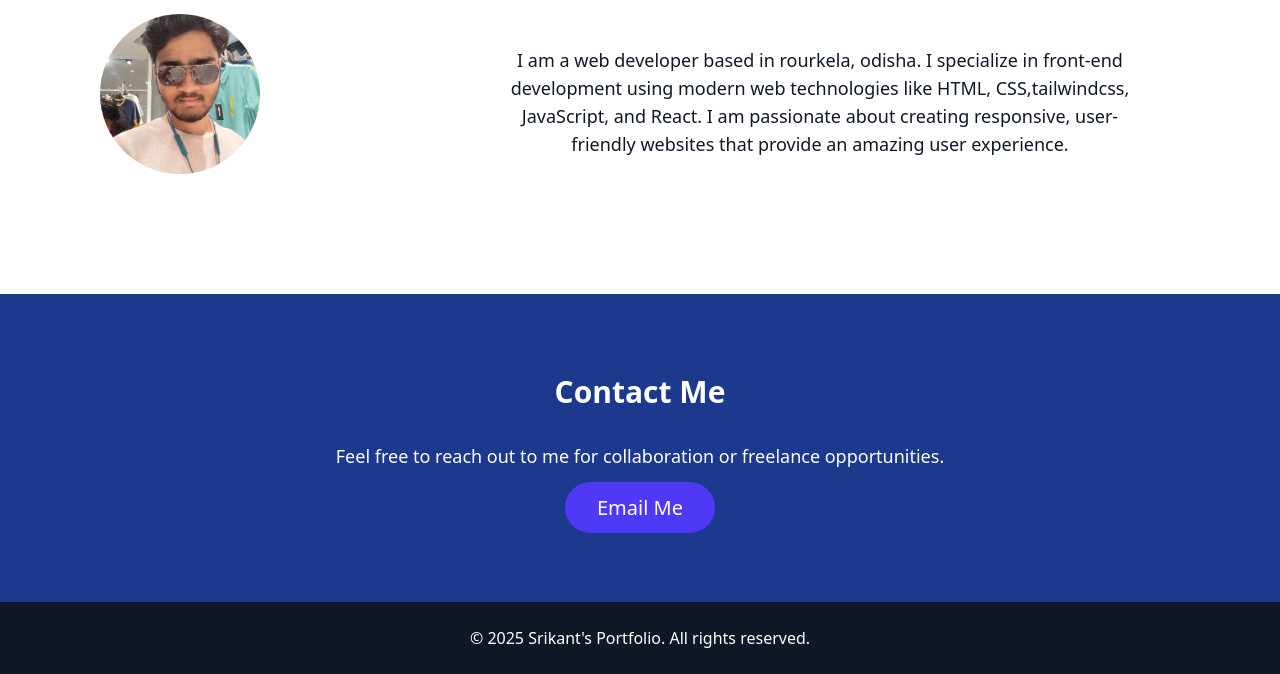
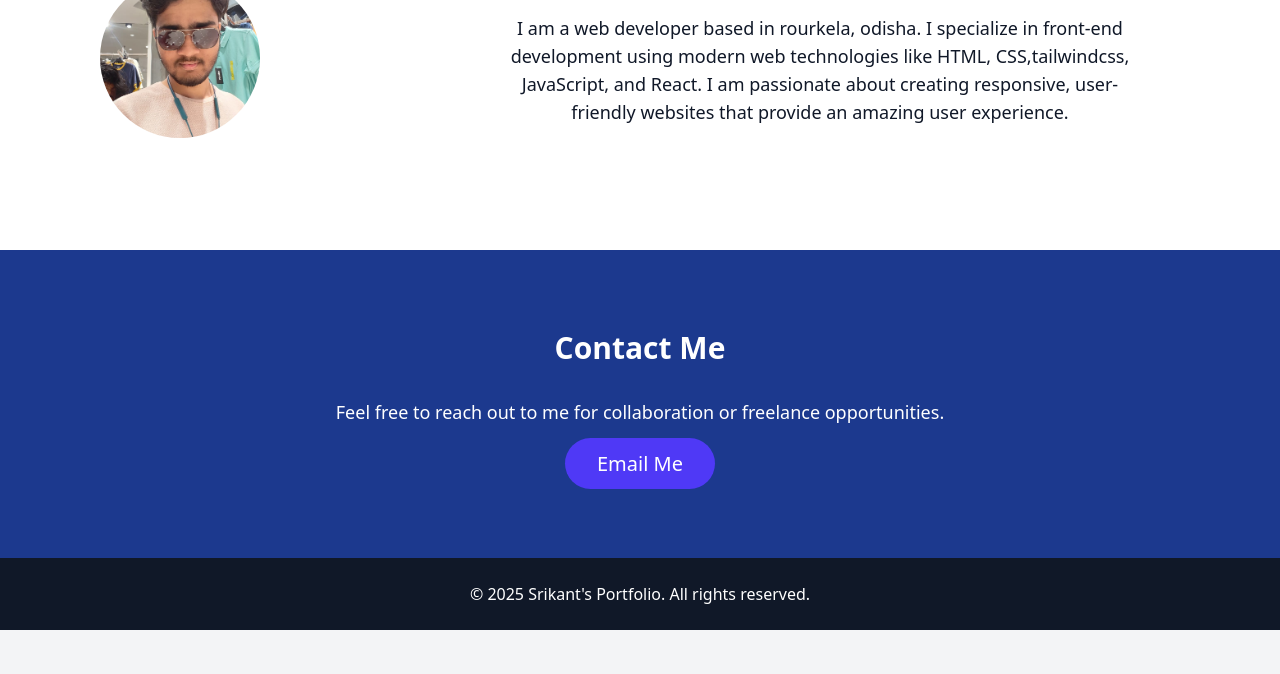
Before and after one commit to srikant3691/resume, a website: page index.html in a window 1280 px wide. Shown: the part 470-1144 px from the top of the page. After the commit the page ends 1100 px from the top, so only its background shows below. Drawn offline with Linux system fonts and the light colour scheme.

Commit message:
about section changed

```diff
--- a/index.html
+++ b/index.html
@@ -36,13 +36,13 @@
     <!-- About Section -->
 
     <section id="about" class="py-20 bg-white">
-        <h3 class="text-3xl font-semibold text-center mb-8">About Me</h3>
         <div class="container mx-auto text-center flex">
 
-            <div class="mx-auto w-40 img">
+            <div class="mx-auto w-40 img py-8">
                 <img src="profile_pic.jpeg" alt="Srikant" class="rounded-full w-40 h-40 object-cover">
             </div>
-            <div class = "mx-auto w-180 py-8 ">
+            <div class = "mx-auto w-180">
+                <h3 class="text-3xl font-semibold text-center mb-8">About Me</h3>
                 <p class="text-lg mb-6 px-4 md:px-12 text-center">I am a web developer based in rourkela, odisha. I specialize in front-end development using modern web technologies like HTML, CSS,tailwindcss, JavaScript, and React. I am passionate about creating responsive, user-friendly websites that provide an amazing user experience.</p>
             </div>
         </div>
```
